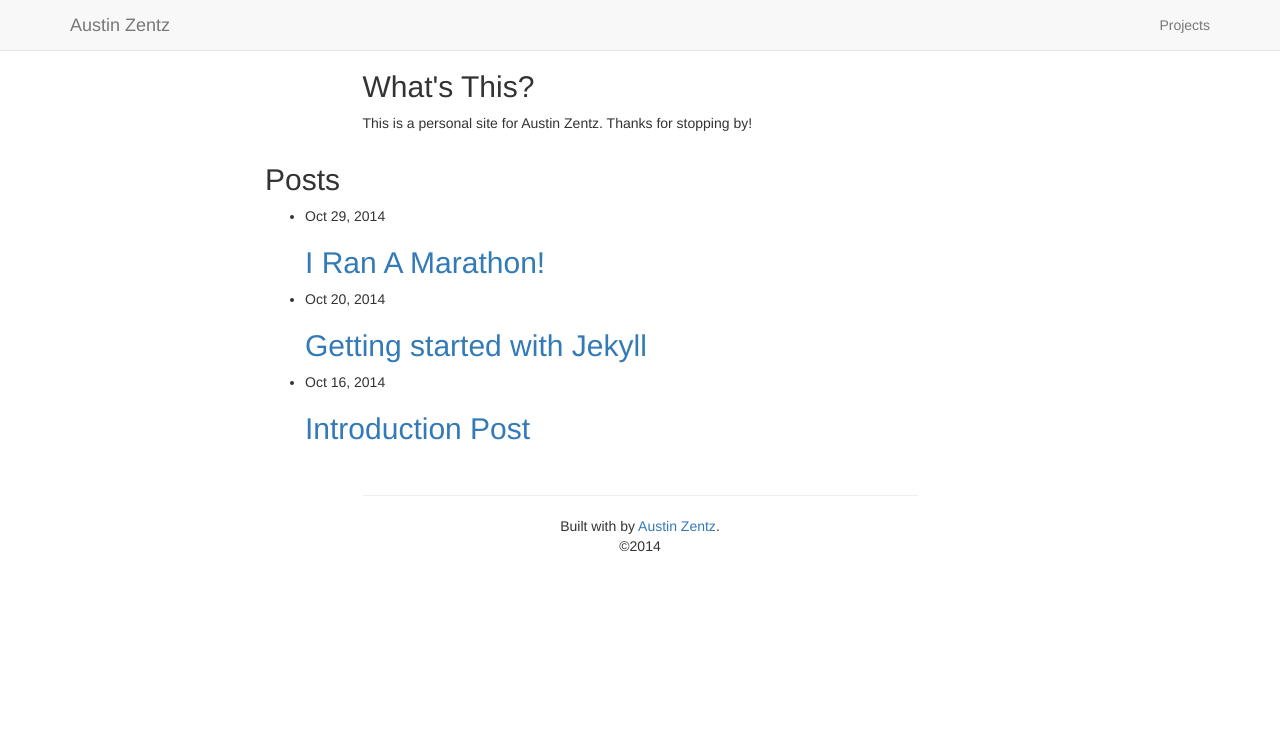
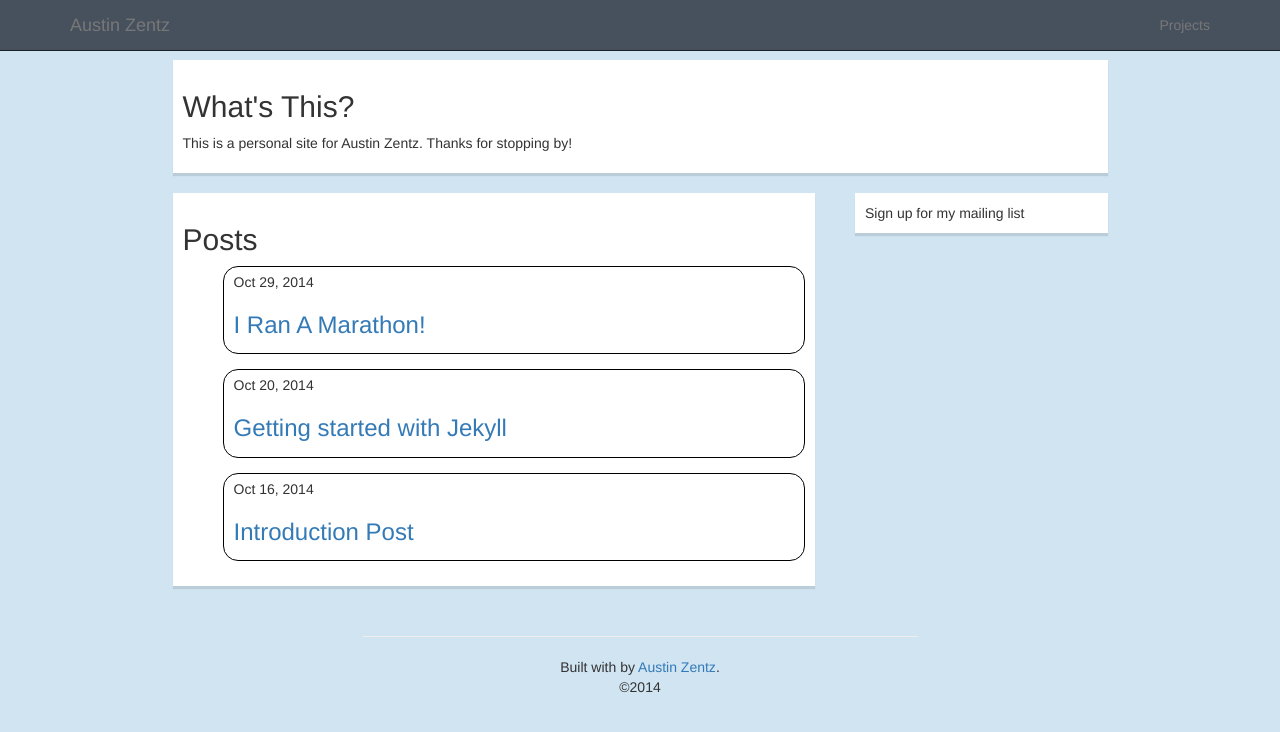
Before and after one commit to aust1nz/aust1nz.github.io, a Jekyll site: the page built from index.html, in a window 1280 px wide. Shown: the top 732 px of the page. Built offline with Jekyll 4.4.1, drawn with Linux system fonts in a browser that asks for light colours; nearby versions of some CDN libraries.

Commit message:
Bootstrap theme in progress

```diff
--- a/_config.yml
+++ b/_config.yml
@@ -12,6 +12,7 @@ linkedin_url: austin-zentz/14/269/470
 # Build settings
 markdown: kramdown
 exclude: ['vendor']
+port: 3000
 
 sass:
   style: :compressed
--- a/_sass/_custom.scss
+++ b/_sass/_custom.scss
@@ -1,17 +1,72 @@
-/**
- * Grey About Box
- */
-.about {
+/* colors */
+$white: #fff;
+$ltgrey: #f7f7f7;
+$dkgrey: #333;
+$peach: #F7BB93;
+$ltblue: #9FB6CD;
+$dkblue: #6C7B8B;
+$cran: #8B3A3A;
+
+.content-box {
+  padding: 10px;
+  margin: 10px 5px 10px 5px;
+  box-shadow: 0px 3px 1px rgba(0,0,0,0.1);
+}
+.content-box > h1 {
+  margin-top: 10px;
+}
+.content-white {
+  background-color: $white;
+}
+.content-peach {
+  background-color: $peach;
+}
+.content-lt-blue {
+  background-color: $ltblue;
+  color: $white;
+}
+.content-white > h1 {
+  color: $peach;
+}
+.content-peach > h1 {
+  color: $white;
+}
+.content-lt-blue > h1 {
+  color: $peach;
+}
+
+
+.post-list {
+  margin-left: 0;
+  list-style: none;
+
+  > li {
     -moz-border-radius: 15px;
     border-radius: 15px;
-    background-color: $grey-color-lightest;
-    margin: 0px 20px 15px 20px;
-    padding: 10px 20px 5px 20px;
-    font-size: .85em;
+    border-style: solid;
+    border-width: 1px;
+    border-color: black;
+    padding: 5px 10px 5px 10px;
+    margin-bottom: 15px;
+  }
 }
 
-@include media-query($on-palm) {
-    .about {
-        margin: 0px 0px 15px 0px;
-    }
+
+.post-link {
+  display: block;
+  font-size: 24px;
 }
+
+
+/**
+* Posts
+*/
+.post-header {
+  margin-bottom: 15px;
+}
+
+.post-title {
+  font-size: 42px;
+  letter-spacing: -1px;
+  line-height: 1;
+}
--- a/_sass/bootstrap/_variables.scss
+++ b/_sass/bootstrap/_variables.scss
@@ -31,7 +31,7 @@ $brand-danger:          #d9534f !default;
 //## Settings for some of the most global styles.
 
 //** Background color for `<body>`.
-$body-bg:               #fff !default;
+$body-bg:               #d0e4f2 !default;
 //** Global text color on `<body>`.
 $text-color:            $gray-dark !default;
 
@@ -362,8 +362,8 @@ $navbar-padding-horizontal:        floor(($grid-gutter-width / 2)) !default;
 $navbar-padding-vertical:          (($navbar-height - $line-height-computed) / 2) !default;
 $navbar-collapse-max-height:       340px !default;
 
-$navbar-default-color:             #777 !default;
-$navbar-default-bg:                #f8f8f8 !default;
+$navbar-default-color:             #fff !default;
+$navbar-default-bg:                rgba(26, 31, 43, .75) !default;
 $navbar-default-border:            darken($navbar-default-bg, 6.5%) !default;
 
 // Navbar links
--- a/css/main.scss
+++ b/css/main.scss
@@ -2,10 +2,11 @@
 ---
 
 @charset "utf-8";
-
+$grey-color-lightest: #111111;
 // Import partials from `sass_dir` (defaults to `_sass`)
 @import
-        "bootstrap"
+        "bootstrap",
+        "custom"
 ;
 
 body {
--- a/index.html
+++ b/index.html
@@ -5,14 +5,17 @@ layout: default
 
 <div class="container">
   <div class="row">
-    <div class="col-md-6 col-md-offset-3">
+    <div class="col-md-10 col-md-offset-1">
+      <div class="content-box content-white">
         <h2>What's This?</h2>
         <p>This is  a personal site for Austin Zentz. Thanks for stopping by!</p>
       </div>
     </div>
+  </div>
 
   <div class="row">
-    <div class="col-md-8 col-md-offset-2">
+    <div class="col-md-7 col-md-offset-1">
+      <div class="content-box content-white">
         <h2>Posts</h2>
         <ul class="post-list">
           {% for post in site.posts %}
@@ -27,4 +30,10 @@ layout: default
         </ul>
       </div>
     </div>
+    <div class="col-md-3">
+      <div class="content-box content-white">
+        Sign up for my mailing list
       </div>
+    </div>
+  </div>
+</div>
```
Lines whose indentation alone changed are shown as unchanged.
